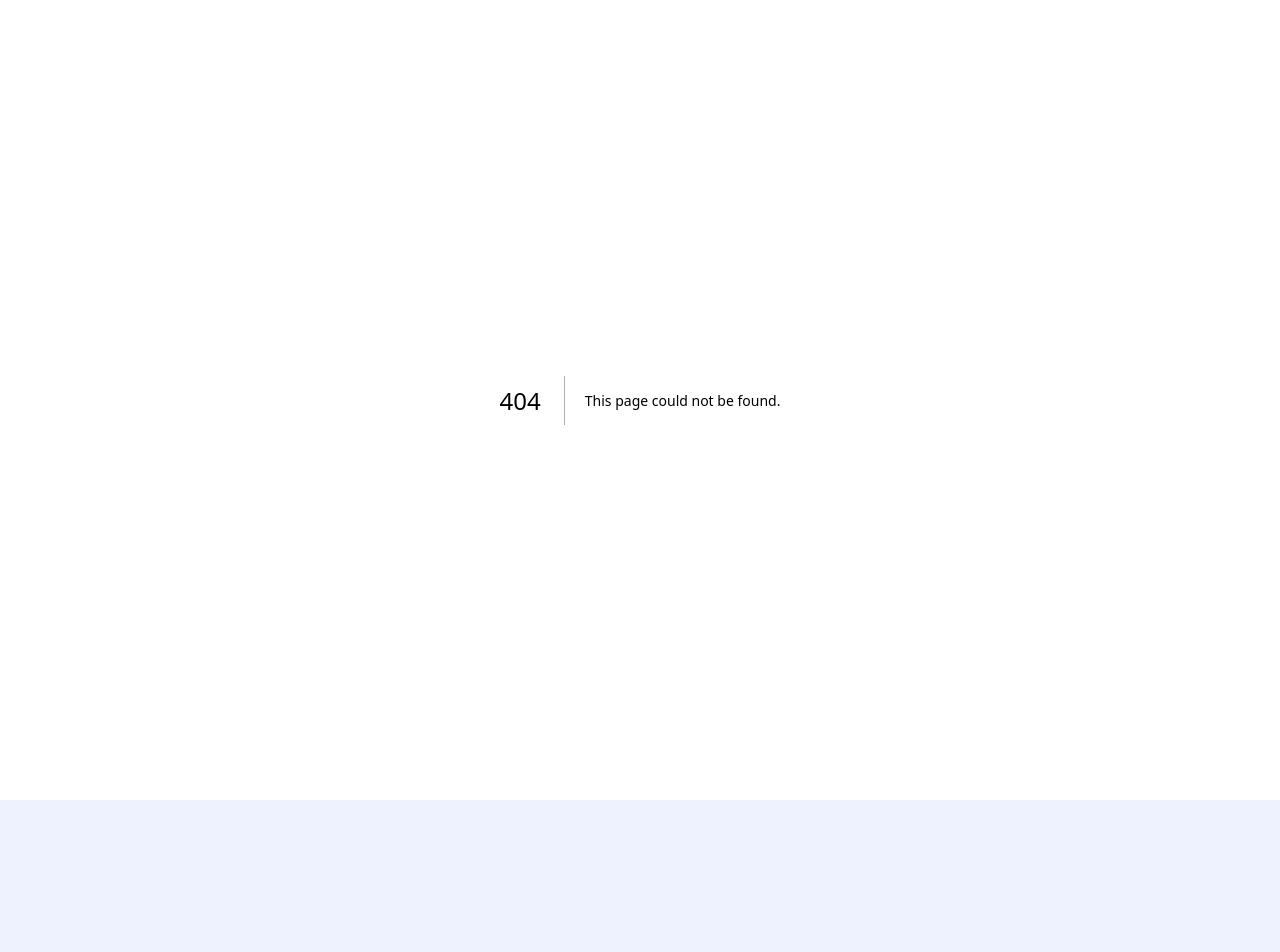
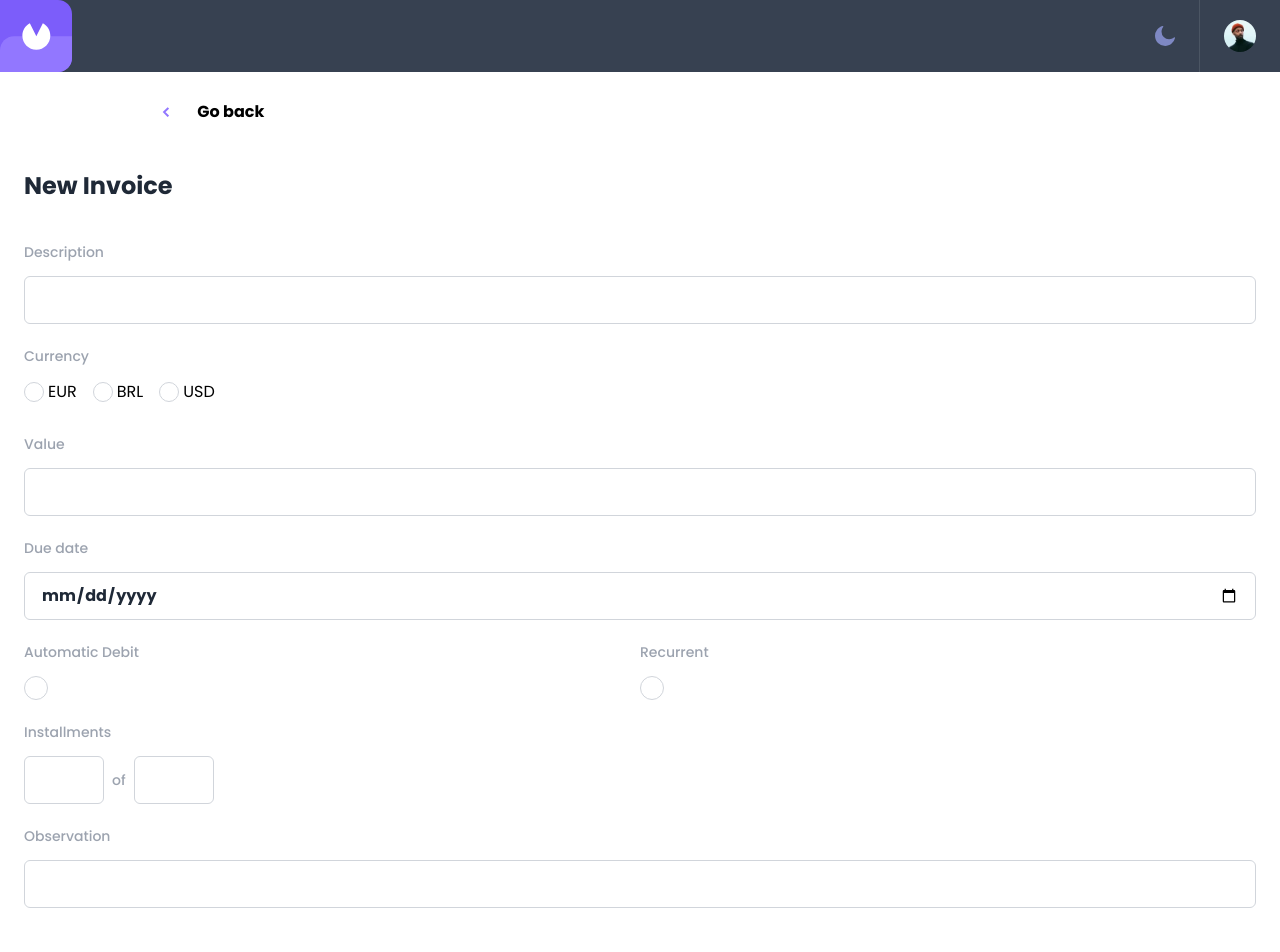
Before and after one commit to kelitasukita/myBills-next-frontend, a Next.js app: page /add-invoice in a window 1280 px wide. Before the commit this address had no page. Shown: the top 952 px of the page. Before the commit the page ends 800 px from the top, so only its background shows below. Built offline with nearby package versions, Linux system fonts and the light colour scheme.

Commit message:
Create add new invoice page

```diff
--- /dev/null
+++ b/src/app/add-invoice/page.tsx
@@ -0,0 +1,70 @@
+import GoBackBtn from "../components/goBackBtn";
+import Navbar from "../components/navbar";
+
+export default function AddInvoice() {
+  return (
+    <>
+      <Navbar />
+      <div className="flex flex-col bg-white">
+        <div>
+          <GoBackBtn />
+        </div>
+        <article className="p-6">
+          <header className="flex justify-start items-center">
+            <h1 className="heading-m text-gray-800">New Invoice</h1>
+          </header>
+
+          <form action="/" className="flex flex-col mt-12">
+            <label className="body-variant text-gray-400 mb-4  ">Description</label>
+            <input className="heading-s text-gray-800 border border-gray-300 h-12 rounded-md p-4 mb-6" type="text" />
+
+            <label className="body-variant text-gray-400 mb-4  ">Currency</label>
+            <div className="flex justify-start items-center mb-8">
+              <input className="heading-s text-gray-800 appearance-none rounded-full checked:bg-violet-600 border border-gray-300 h-5 w-5 mr-1 " type="radio" name="currency" />
+              <label>EUR</label>
+              <input className="heading-s text-gray-800 appearance-none rounded-full checked:bg-violet-600 border border-gray-300 h-5 w-5 mr-1 ml-4" type="radio" name="currency" />
+              <label>BRL</label>
+              <input className="heading-s text-gray-800 appearance-none rounded-full checked:bg-violet-600 border border-gray-300 h-5 w-5 mr-1 ml-4" type="radio" name="currency" />
+              <label>USD</label>
+            </div>
+
+            <label className="body-variant text-gray-400 mb-4  ">Value</label>
+            <input className="heading-s text-gray-800 border border-gray-300 h-12 rounded-md p-4 mb-6" type="number" />
+
+            <label className="body-variant text-gray-400 mb-4  ">Due date</label>
+            <input className="heading-s text-gray-800 bg-transparent border border-gray-300 h-12 rounded-md p-4 mb-6" type="date" />
+
+            <div className="grid grid-cols-2">
+              <div className="flex flex-col justify-start">
+                <label className="body-variant text-gray-400 mb-4">Automatic Debit</label>
+                <input className="heading-s text-gray-800 appearance-none rounded-full checked:bg-violet-600 border border-gray-300 h-6 w-6 mb-6" type="checkbox" />
+              </div>
+              <div className="flex flex-col">
+                <label className="body-variant text-gray-400 mb-4  ">Recurrent</label>
+                <input className="heading-s text-gray-800 appearance-none rounded-full checked:bg-violet-600 border border-gray-300 h-6 w-6 mb-6" type="checkbox" />
+              </div>
+            </div>
+
+            <label className="body-variant text-gray-400 mb-4  ">Installments</label>
+            <div className="flex justify-start items-center">
+              <input className="heading-s text-gray-800 border border-gray-300 h-12 w-20 rounded-md p-4 mb-6" type="number" />
+              <span className="body-variant text-gray-400 text-center mx-2 h-10">of</span>
+              <input className="heading-s text-gray-800 border border-gray-300 h-12 w-20 rounded-md p-4 mb-6" type="number" />
+            </div>
+
+            <label className="body-variant text-gray-400 mb-4  ">Observation</label>
+            <input className="heading-s text-gray-800 border border-gray-300 h-12 rounded-md p-4 mb-6" type="text" />
+          </form>
+        </article>
+
+        <div className="h-16 bg-line bg-gradient-to-b from-transparent to-gray-200" />
+
+        <footer className="flex justify-between items-center w-full p-6 bg-white">
+          <button className="text-sm font-bold text-gray-400 py-5 px-6 bg-gray-100 rounded-full">Discard</button>
+          <button className="text-sm font-bold text-gray-400 py-5 px-4 bg-gray-700 rounded-full">Save as Draft</button>
+          <button className="text-sm font-bold text-gray-100 py-5 px-4 bg-violet-500 rounded-full">Save & Send</button>
+        </footer>
+      </div>
+    </>
+  )
+}
```
